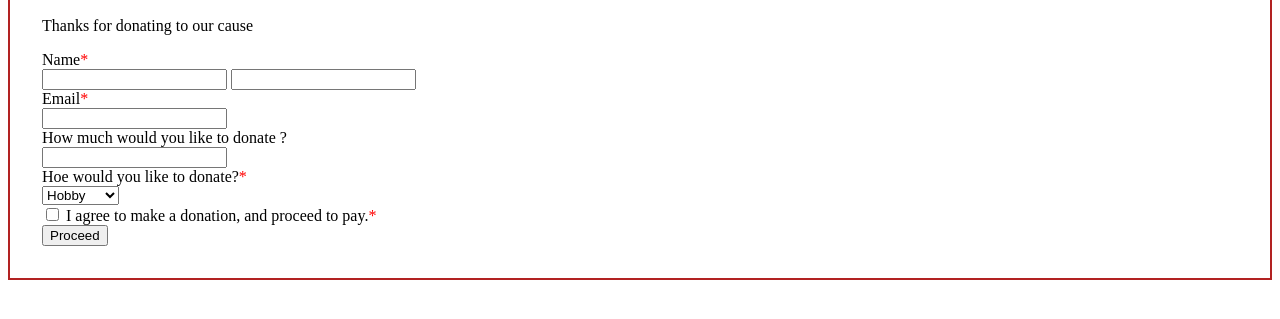
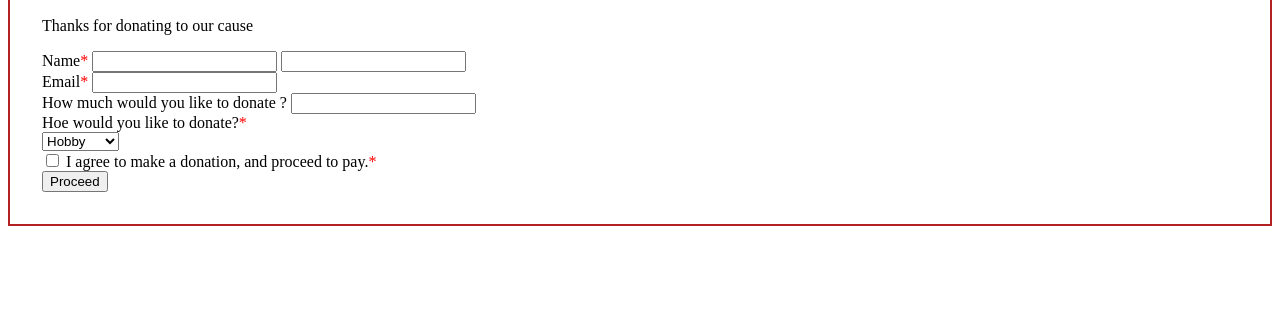
Before and after one commit to emranhe33/Donation-Form, a plain HTML site: page index.html in a window 1280 px wide. Shown: the part 335-654 px from the top of the page. Drawn offline with Linux system fonts and the light colour scheme.

Commit message:
meaning full markpuing

```diff
--- a/index.html
+++ b/index.html
@@ -8,7 +8,7 @@
     <link rel="shortcut icon" href="image's/icon/0-donate-icon.png" type="image/x-icon">
     <link rel="stylesheet" href="styles/style.css">
     <style>
-        .star-red{
+        .star-red {
             color: red;
         }
     </style>
@@ -24,29 +24,40 @@
 
             <h1>Donation Form</h1>
             <p>Thanks for donating to our cause</p>
-        <form>
+            <form action="" method="post">
 
-            <label for="name">Name<span class="star-red">*</span></label> <br>
-            <input type="text" id="name">
+                <div class="input-box">
+                    <label for="name">Name<span class="star-red">*</span></label>
+                    <input type="text" placeholder="" name="first-name">
+                    <input type="text" placeholder="" name="last-name">
+                </div>
+
+                <div class="input-box">
+                    <label for="email">Email<span class="star-red">*</span></label>
+                    <input type="email" name="email" id="">
+                </div>
+
+                <div class="input-box">
+                    <label for="How mutch monye">How much would you like to donate ?</label>
+                    <input type="number" name="money" id="">
+                </div>
 
 
-            <input type="text" id="name">
-            <br>
-            <label for="email">Email<span class="star-red">*</span></label> <br>
-            <input type="email" name="email" id="">
-            <br>
-            <label for="How mutch monye">How much would you like to donate ?</label> <br>
-            <input type="number" name="monye" id="">
-            <br>
+                <div class="input-box">
                     <label for="like to">Hoe would you like to donate?<span class="star-red">*</span></label><br>
                     <select name="" id="">
-                <option value="hobby">Hobby</option>
                         <option value="like">Like That</option>
+                        <option value="hobby" selected>Hobby</option>
                     </select>
-            <br>
+                </div>
 
-            <input type="checkbox" name="" id=""> <label for="agree">I agree to make a donation, and proceed to pay.<span class="star-red">*</span></label>
-            <br>
+
+                <div class="input-box">
+                    <input type="checkbox" name="" id="">
+                    <label for="agree">I agree to make a donation, and proceed to
+                        pay.<span class="star-red">*</span></label>
+                </div>
+
 
                 <input type="button" id="button" value="Proceed">
 
```
Lines whose indentation alone changed are shown as unchanged.
